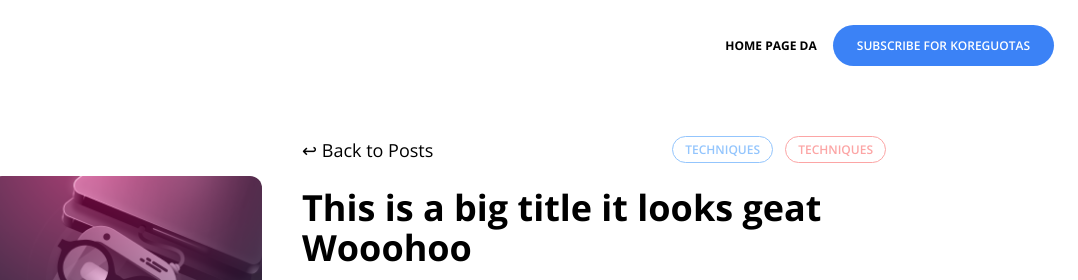
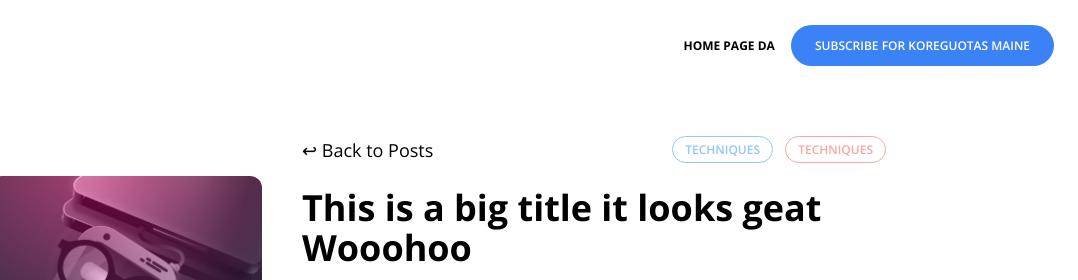
Before and after one commit to fotux/test, a plain HTML site: page post.html in a window 1280 px wide. Shown: the top 280 px of the page, 202-1280 px from the left. Drawn offline with nearby package versions, Linux system fonts and the light colour scheme.

Commit message:
main update

```diff
--- a/post.html
+++ b/post.html
@@ -26,7 +26,7 @@
           <a
             href=""
             class="bg-blue-500 ml-3 rounded-full text-xs font-semibold text-white uppercase px-6 py-3"
-            >Subscribe For koreguotas</a
+            >Subscribe For koreguotas maine</a
           >
         </div>
       </nav>
```
